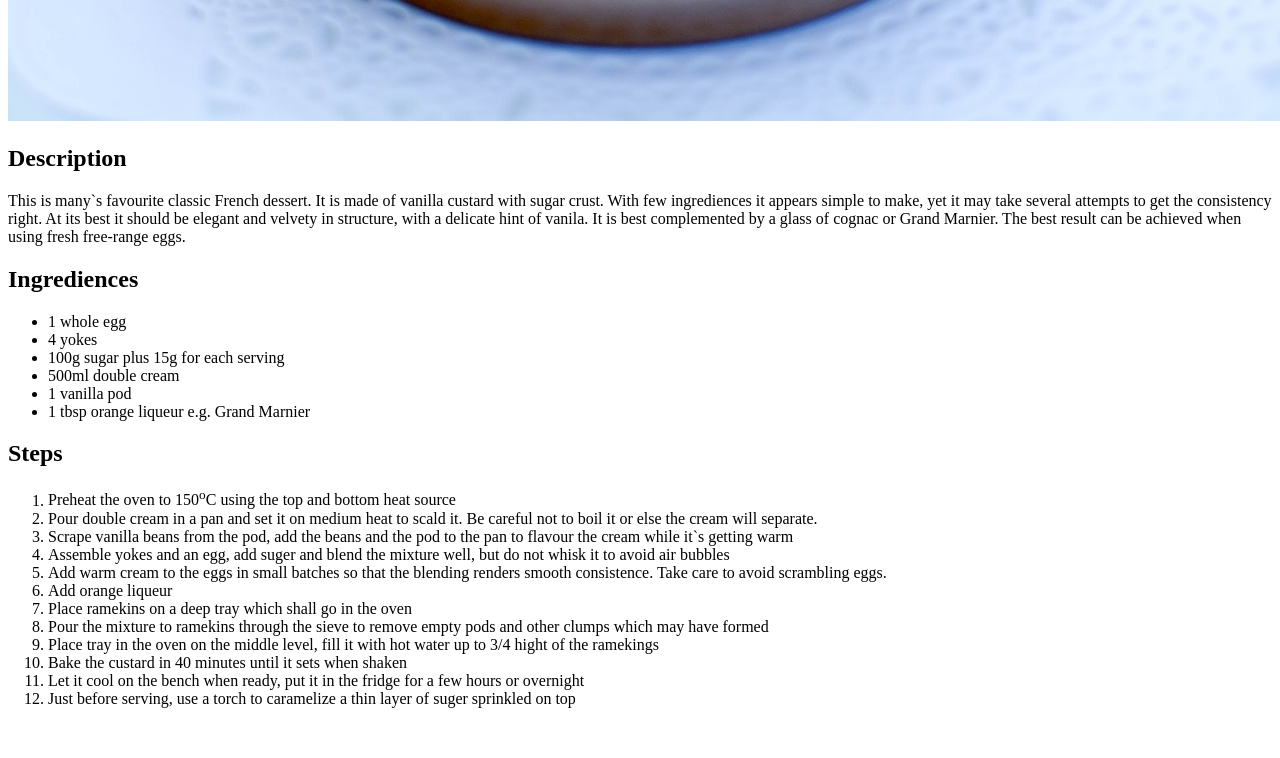
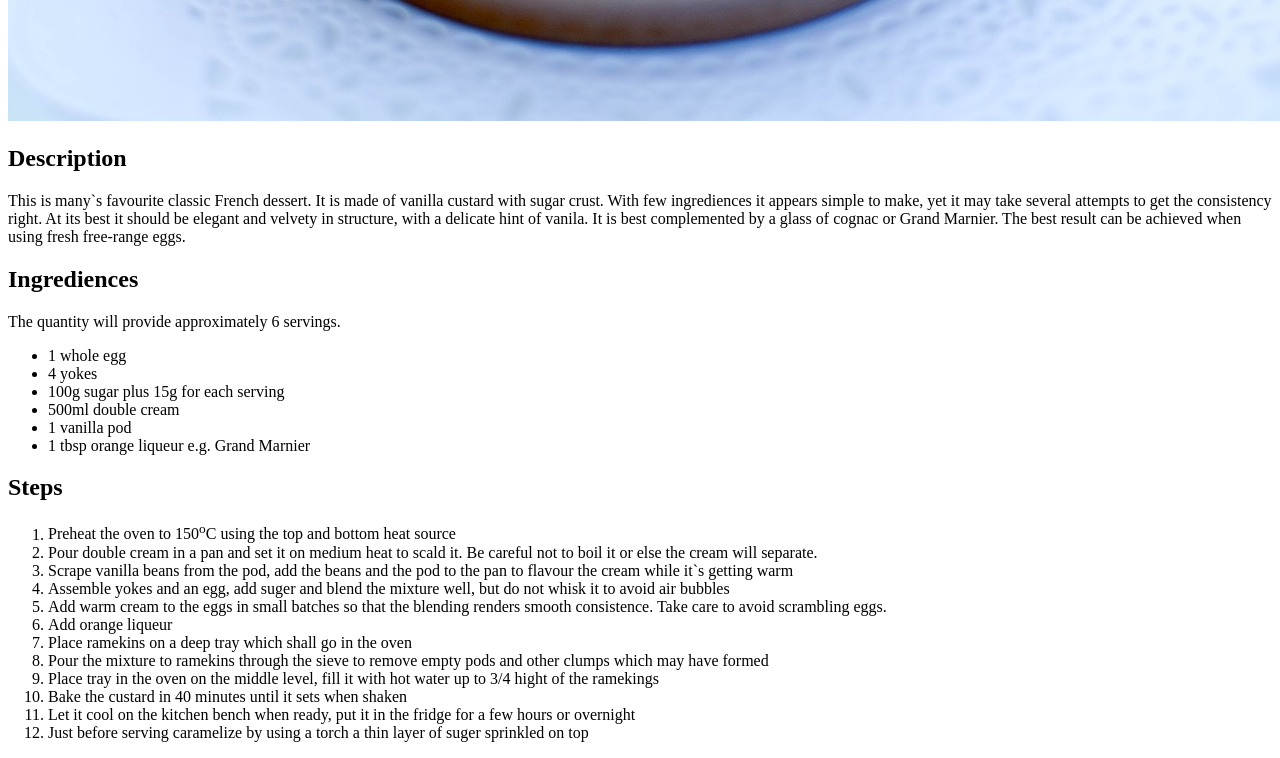
Before and after one commit to kryska44/recipies, a plain HTML site: page recipies/brulee.html in a window 1280 px wide. Shown: the part 812-1570 px from the top of the page. Before the commit the page ends 1536 px from the top, so only its background shows below. Drawn offline with Linux system fonts and the light colour scheme.

```diff
--- a/recipies/brulee.html
+++ b/recipies/brulee.html
@@ -13,7 +13,7 @@
         </p>
 
         <h2>Ingrediences</h2>
-        <p>
+        <p>The quantity will provide approximately 6 servings.
             <ul>
                 <li>1 whole egg</li>
                 <li>4 yokes</li>
@@ -36,8 +36,8 @@
                 <li>Pour the mixture to ramekins through the sieve to remove empty pods and other clumps which may have formed</li>
                 <li>Place tray in the oven on the middle level, fill it with hot water up to 3/4 hight of the ramekings</li>
                 <li>Bake the custard in 40 minutes until it sets when shaken</li>
-                <li>Let it cool on the bench when ready, put it in the fridge for a few hours or overnight</li>
-                <li>Just before serving, use a torch to caramelize a thin layer of suger sprinkled on top</li>
+                <li>Let it cool on the kitchen bench when ready, put it in the fridge for a few hours or overnight</li>
+                <li>Just before serving caramelize by using a torch a thin layer of suger sprinkled on top</li>
             </ol>
         </p>
     </body>
```
